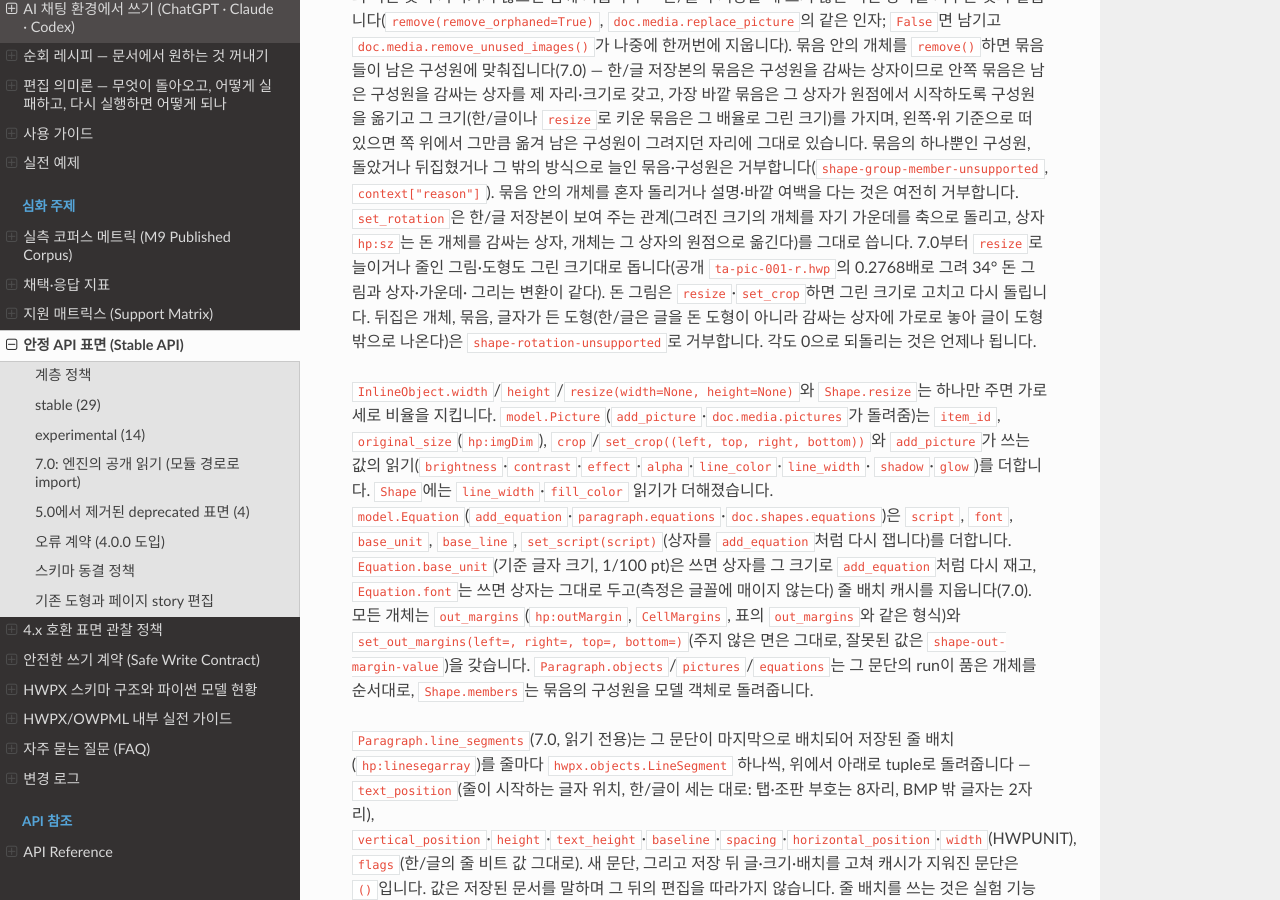
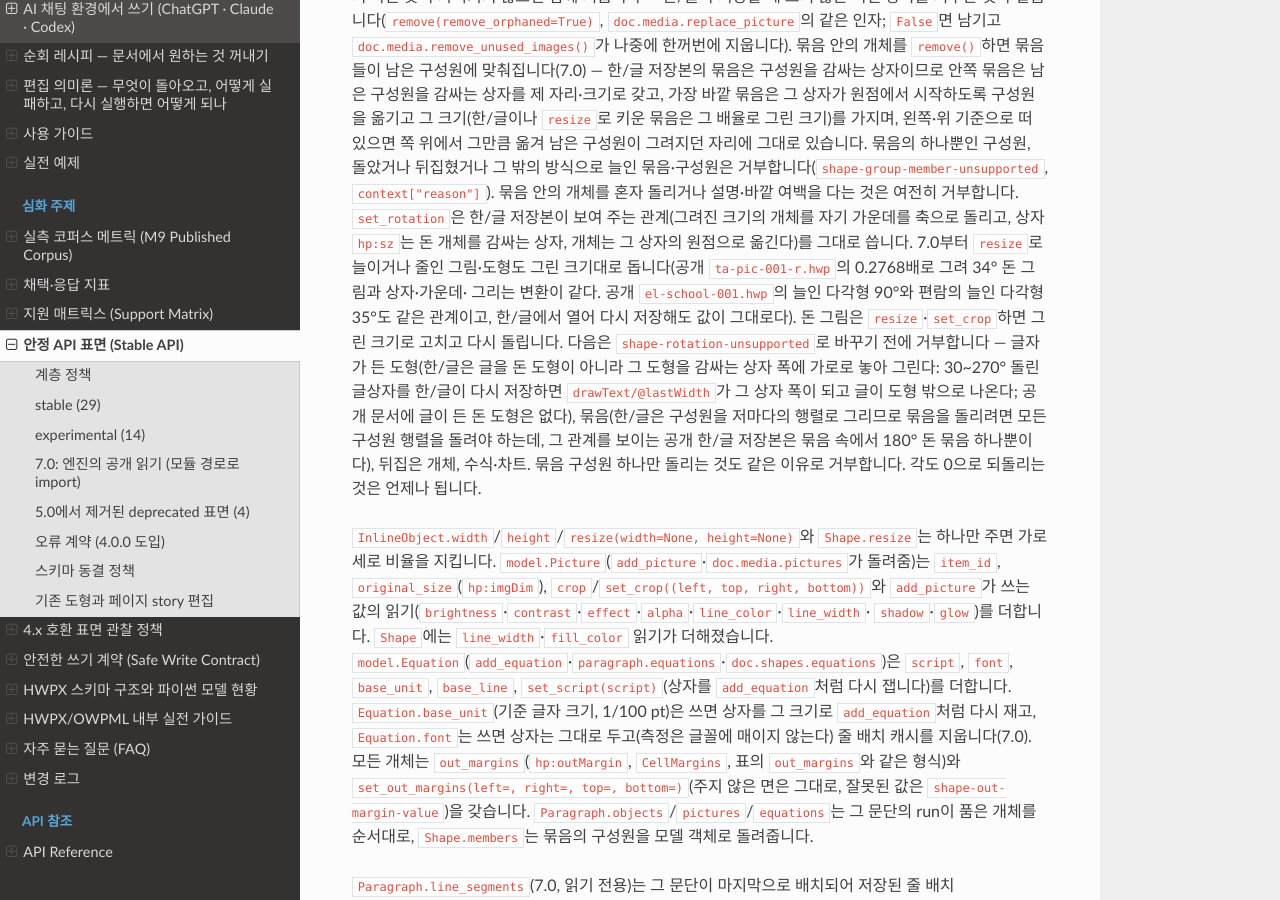
Before and after one commit to airmang/python-hwpx, a Sphinx documentation site: the page built from docs/stable-api.md, in a window 1280 px wide and 900 px high, scrolled down 7866 px. Built offline with Sphinx 7.4.7 and the Read the Docs theme 3.1.0, drawn with Linux system fonts in a browser that asks for light colours; some of the changed text lies outside the part shown.

Commit message:
docs(object): 글이 든 도형·묶음 회전을 거부하는 근거와 표 자체 배경의 그리기를 적는다
한/글 확인(조정자가 연 문서와 다시 저장본)을 반영한다.
- 30~270° 돌린 글상자를 한/글은 도형만 돌려 그리고 글은 그 도형을 감싸는 상자 폭에
  가로로 놓아 그린다(다시 저장하면 drawText/@lastWidth 가 그 상자 폭). 공개 문서
  (.hwpx 1,338, .hwp 304)에 글이 든 돈 도형은 없다. 그래서 바꾸기 전에 거부한다.
- 묶음은 구성원마다의 행렬로 그려지고, 그 관계를 보이는 공개 한/글 저장본은 묶음 속에서
  180° 돈 묶음 하나뿐이라 묶음·구성원 회전도 거부한다.
- 늘인 개체 회전은 ta-pic-001-r.hwp, el-school-001.hwp, 편람의 다각형 셋이 같은 관계를
  보이고, 우리가 쓴 것을 한/글이 다시 저장해도 curSz(배율 없는 축은 0) 말고는 그대로다.
- 표 자체 배경은 칸 뒤에 그려져 배경 없는 칸으로 비치고, 선은 칸 간격이 있을 때 둘레에 보인다.
- set_equation_script 의 측정 함수가 script 노드가 없을 때를 형 검사기도 알게 했다.

Co-Authored-By: Claude <noreply@anthropic.com>

```diff
--- a/docs/stable-api.md
+++ b/docs/stable-api.md
@@ -306,9 +306,14 @@ core가 발행하는 versioned contract(`hwpx.mutation-report/v1`)는 required
 `set_rotation`은 한/글 저장본이 보여 주는 관계(그려진 크기의 개체를 자기 가운데를 축으로 돌리고, 상자 `hp:sz`는
 돈 개체를 감싸는 상자, 개체는 그 상자의 원점으로 옮긴다)를 그대로 씁니다. 7.0부터 `resize`로 늘이거나
 줄인 그림·도형도 그린 크기대로 돕니다(공개 `ta-pic-001-r.hwp`의 0.2768배로 그려 34° 돈 그림과 상자·가운데·
-그리는 변환이 같다). 돈 그림은 `resize`·`set_crop`하면 그린 크기로 고치고 다시 돌립니다. 뒤집은 개체, 묶음,
-글자가 든 도형(한/글은 글을 돈 도형이 아니라 감싸는 상자에 가로로 놓아 글이 도형 밖으로 나온다)은
-`shape-rotation-unsupported`로 거부합니다. 각도 0으로 되돌리는 것은 언제나 됩니다.
+그리는 변환이 같다. 공개 `el-school-001.hwp`의 늘인 다각형 90°와 편람의 늘인 다각형 35°도 같은 관계이고,
+한/글에서 열어 다시 저장해도 값이 그대로다). 돈 그림은 `resize`·`set_crop`하면 그린 크기로 고치고 다시 돌립니다.
+다음은 `shape-rotation-unsupported`로 바꾸기 전에 거부합니다 — 글자가 든 도형(한/글은 글을 돈 도형이 아니라
+그 도형을 감싸는 상자 폭에 가로로 놓아 그린다: 30~270° 돌린 글상자를 한/글이 다시 저장하면 `drawText/@lastWidth`가
+그 상자 폭이 되고 글이 도형 밖으로 나온다; 공개 문서에 글이 든 돈 도형은 없다), 묶음(한/글은 구성원을 저마다의
+행렬로 그리므로 묶음을 돌리려면 모든 구성원 행렬을 돌려야 하는데, 그 관계를 보이는 공개 한/글 저장본은 묶음 속에서
+180° 돈 묶음 하나뿐이다), 뒤집은 개체, 수식·차트. 묶음 구성원 하나만 돌리는 것도 같은 이유로 거부합니다.
+각도 0으로 되돌리는 것은 언제나 됩니다.
 
 `InlineObject.width`/`height`/`resize(width=None, height=None)`와 `Shape.resize`는 하나만 주면
 가로세로 비율을 지킵니다. `model.Picture`(`add_picture`·`doc.media.pictures`가 돌려줌)는
@@ -385,7 +390,8 @@ line_type=, width_mm=, color=, inner=)`·`set_shading(cell_range, color=)`(칸
 (`"HORIZONTAL"`/`"VERTICAL"`, 세로쓰기 — 바꾸면 칸 문단과 표를 품은 문단의 줄 배치 캐시를 지운다),
 `TableCell.protected`(셀 보호)·`editable`(양식 모드에서 편집 가능, 둘 다 `bool`), `Table.cell_spacing`
 (칸 간격, `0..32767`; 칸 크기는 그대로 두고 한/글 저장본처럼 표의 `hp:sz`를 칸들과 간격 수만큼 키운다),
-`Table.border_fill_id_ref`(표 자체의 테두리/배경 — 칸 간격 사이와 둘레에 보인다; 문서에 없는 id 는
+`Table.border_fill_id_ref`(표 자체의 테두리/배경 — 배경은 칸 뒤에 그려져 배경 없는 칸으로 비치고, 선은 칸 간격이
+있을 때 표 둘레에 보인다; 문서에 없는 id 는
 `table-border-fill-not-found`)·`Table.border_fill`(`BorderFillInfo`). 표는 개체와 같은 배치 읽기를 갖는다 —
 `position`(`ObjectPosition`: 떠 있는 표의 오프셋·기준·`text_flow` 포함), `z_order`, `locked`(개체 보호),
 `numbering_type`(캡션 번호 종류 `TABLE`/`PICTURE`/`EQUATION`/`NONE`). `locked`·`numbering_type`은
```
Also changed, not shown: 2 other files.
